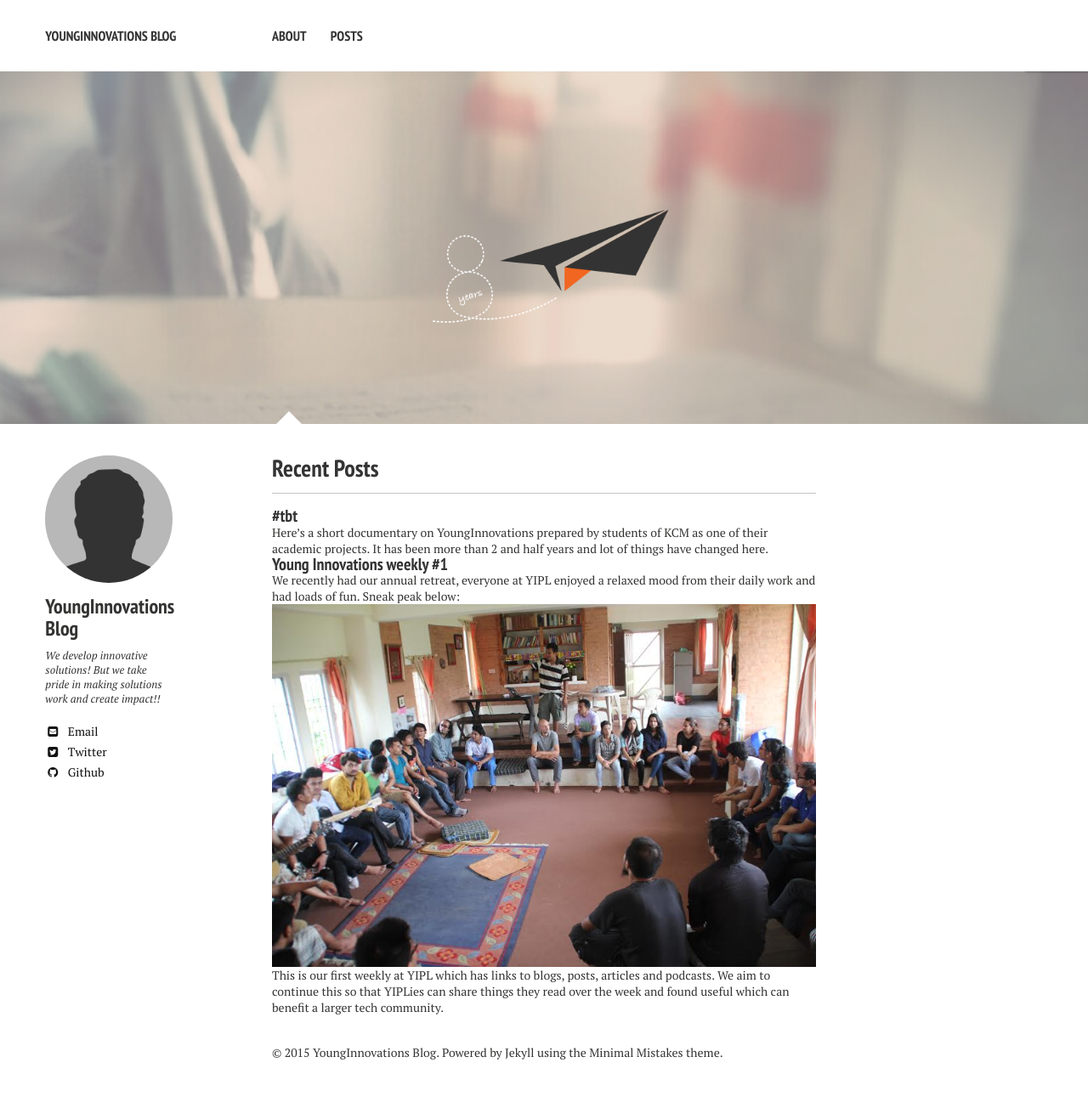
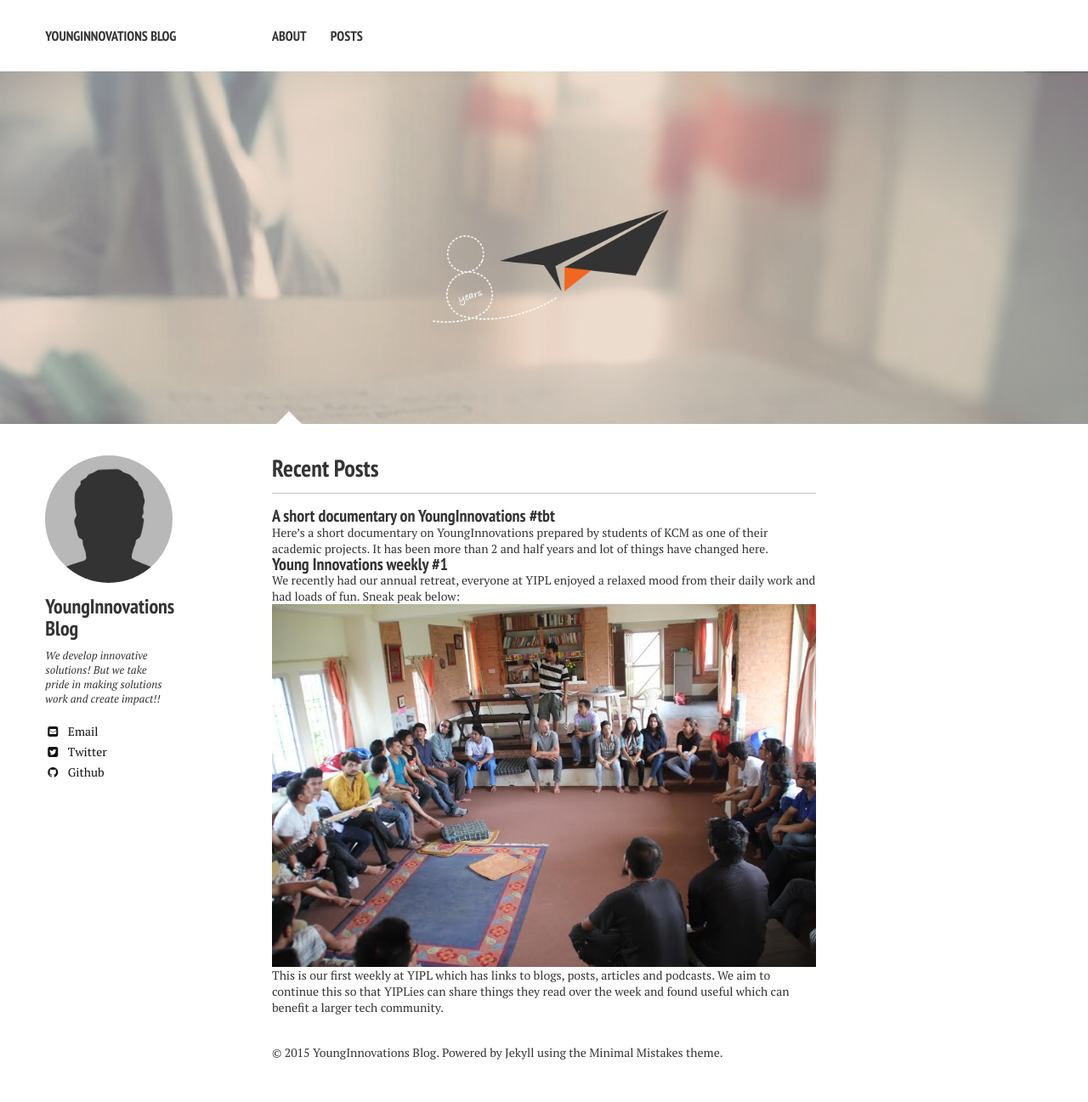
Before and after one commit to younginnovations/blog.yipl.com.np, a Jekyll site: the page built from index.md, in a window 1280 px wide. Shown: the whole page at 85% size. Built offline with Jekyll 4.4.1, drawn with Linux system fonts in a browser that asks for light colours; nearby versions of some CDN libraries.

Commit message:
changed title and added a break after the video

```diff
--- a/_posts/2015-08-13- tbt.md
+++ b/_posts/2015-08-13- tbt.md
@@ -1,6 +1,6 @@
 ---
 layout: post
-title: "#tbt"
+title: "A short documentary on YoungInnovations #tbt"
 author: prawesh_shrestha
 modified: 2015-08-13
 tags: [ tbt, thursday, younginnovations]
@@ -12,6 +12,7 @@
 
 <iframe width="560" height="315" src="https://www.youtube.com/embed/vvLCaE-QhjM" frameborder="0" allowfullscreen></iframe>
 
+
 The visible changes are the faces seen in the video. Some have gone for their higher education abroad, some have joined other companies and some have started their own companies. Although they are, now, not here but we proudly express that their contributions are valuable and have shaped our company that it is today. We always cherish the time they spent here - their hardship, ideas, success, failure, knowledge and happy and sad moments.
 
 The other change is that we have shifted to new building at Kumaripati with many young and enthusiastic people - some starting their career and some sharing their past experiences to take YoungInnovations to new beginning.
```
